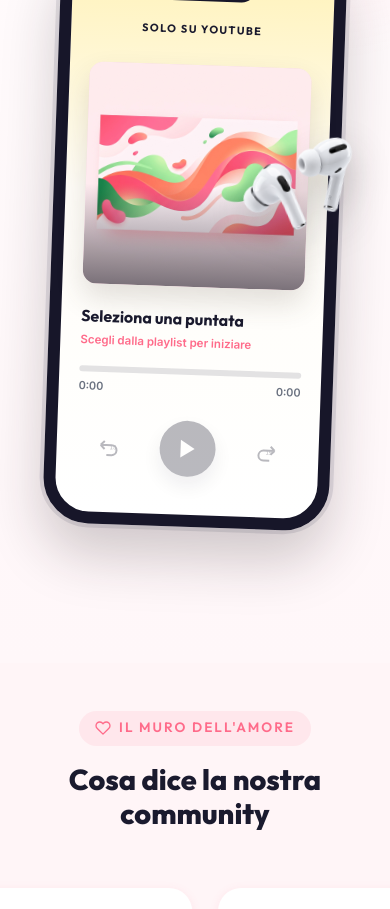
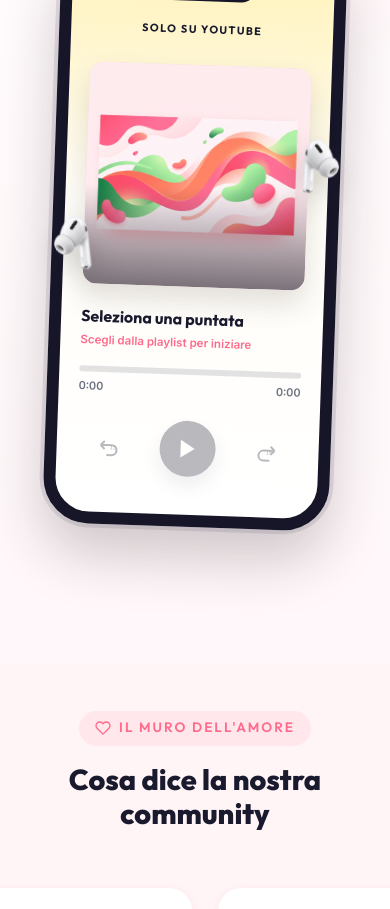
Before and after one commit to Demma-prog/call-me-mamma-website, a website: page index.html in a window 390 px wide. Shown: the part 6749-7658 px from the top of the page. Drawn offline with Linux system fonts and the light colour scheme; no server answers.

Commit message:
Position individual earbuds around player

```diff
--- a/index.html
+++ b/index.html
@@ -331,7 +331,8 @@
 
       <div class="audio-player reveal reveal-delay-3" id="audio-player">
         <div class="now-playing-card">
-          <img src="assets/earbuds-cutout.png" alt="" class="player-earbuds" aria-hidden="true">
+          <img src="assets/single-earbud.png" alt="" class="player-earbud player-earbud-left" aria-hidden="true">
+          <img src="assets/single-earbud.png" alt="" class="player-earbud player-earbud-right" aria-hidden="true">
           <div class="player-yt-container" id="player-yt-container">
             <div id="yt-player-iframe"></div>
           </div>
--- a/scripts/check-site.js
+++ b/scripts/check-site.js
@@ -14,7 +14,7 @@ const failures = forbidden
   .filter(([, pattern]) => pattern.test(`${html}\n${javascript}`))
   .map(([label]) => label);
 
-for (const asset of ['assets/logo.png', 'assets/hero-bg.png', 'assets/chiara.jpg', 'assets/earbuds-cutout.png']) {
+for (const asset of ['assets/logo.png', 'assets/hero-bg.png', 'assets/chiara.jpg', 'assets/single-earbud.png']) {
   if (!fs.existsSync(asset)) failures.push(`risorsa mancante: ${asset}`);
 }
 
--- a/styles.css
+++ b/styles.css
@@ -507,15 +507,24 @@
   box-shadow: 0 9px 20px rgba(28,27,51,0.24);
 }
 
-.player-earbuds {
+.player-earbud {
   position: absolute;
-  width: 210px;
-  right: -92px;
+  width: 92px;
+  z-index: 5;
+  filter: drop-shadow(0 12px 13px rgba(32, 28, 31, 0.20));
+  pointer-events: none;
+}
+
+.player-earbud-left {
+  left: -48px;
+  top: 285px;
+  transform: rotate(-24deg);
+}
+
+.player-earbud-right {
+  right: -50px;
   top: 190px;
-  z-index: 5;
-  transform: rotate(-10deg);
-  filter: drop-shadow(0 16px 18px rgba(32, 28, 31, 0.22));
-  pointer-events: none;
+  transform: scaleX(-1) rotate(-18deg);
 }
 
 @media (max-width: 900px) {
@@ -538,9 +547,18 @@
     padding: 56px 20px 20px;
   }
 
-  .player-earbuds {
-    width: 170px;
-    right: -65px;
+  .player-earbud {
+    width: 82px;
+  }
+
+  .player-earbud-left {
+    left: -38px;
+    top: 265px;
+  }
+
+  .player-earbud-right {
+    right: -40px;
+    top: 175px;
   }
 }
 
@@ -582,10 +600,18 @@
     height: 580px;
   }
 
-  .player-earbuds {
-    width: 145px;
-    right: -42px;
-    top: 175px;
+  .player-earbud {
+    width: 70px;
+  }
+
+  .player-earbud-left {
+    left: -24px;
+    top: 255px;
+  }
+
+  .player-earbud-right {
+    right: -25px;
+    top: 170px;
   }
 }
 
```
Also changed, not shown: assets/single-earbud.png (added).
